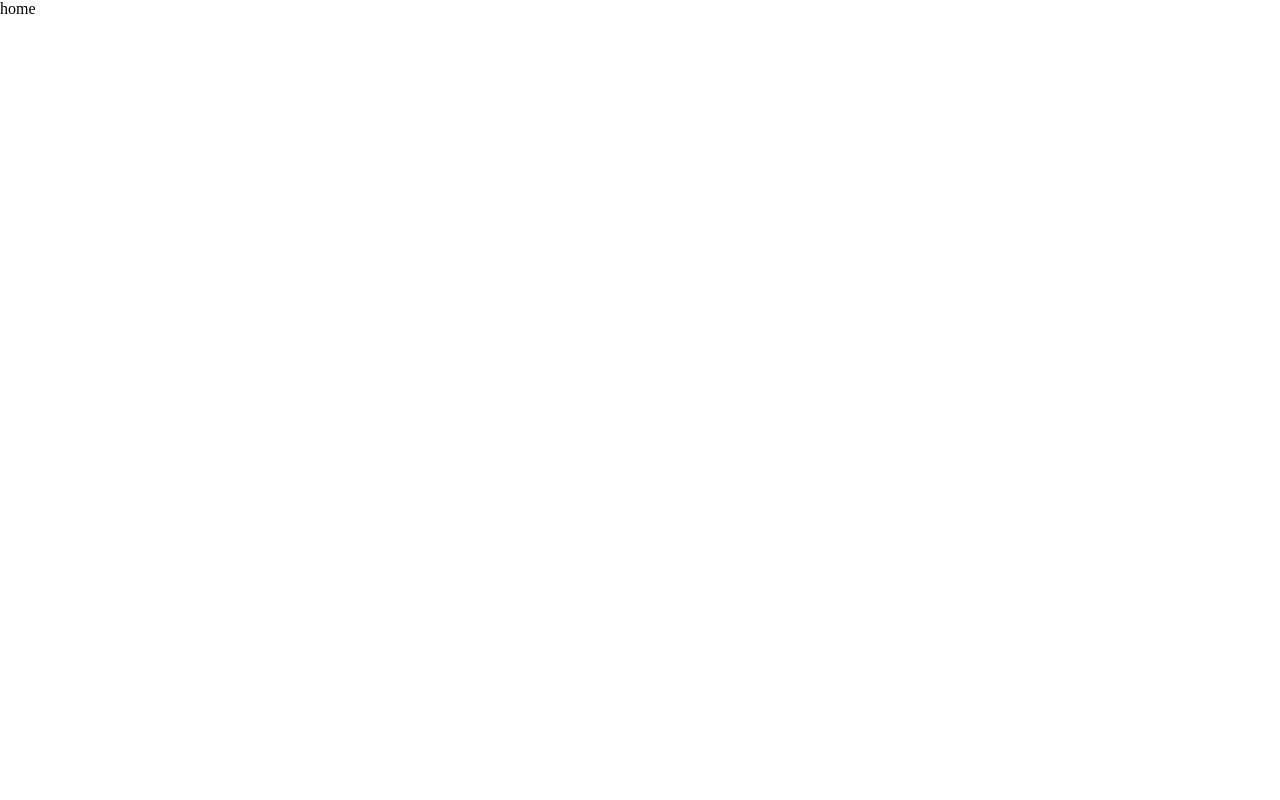
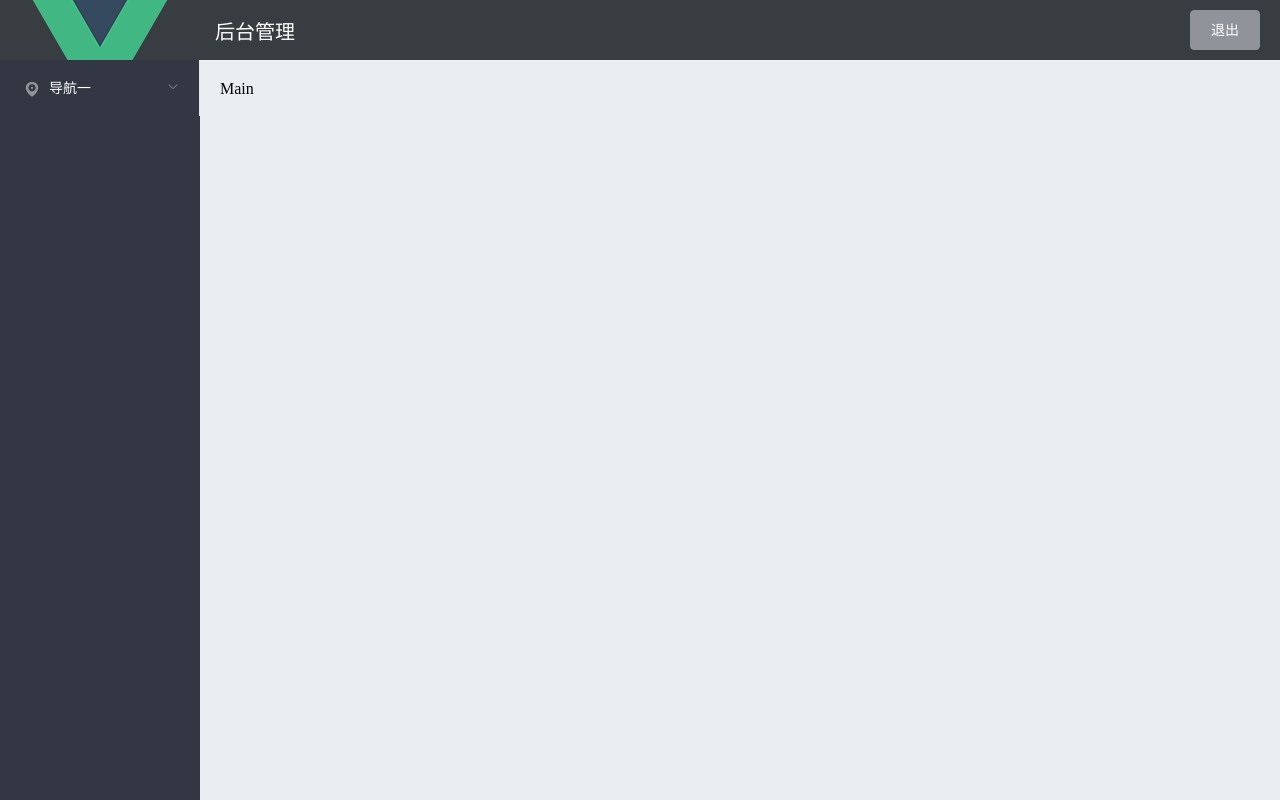
Before and after one commit to jonssonyan/faka-ui, a Vue app: page /#/home in a window 1280 px wide. Built offline with nearby package versions, Linux system fonts and the light colour scheme; sample sign-in values are in the browser's storage.

Commit message:
后台布局设计

```diff
--- a/src/components/Home.vue
+++ b/src/components/Home.vue
@@ -1,13 +1,90 @@
 <template>
-    <div>
-        home
-    </div>
+    <el-container class="home-container">
+        <!--头部区域-->
+        <el-header>
+            <div>
+                <img src="../assets/logo.png" alt="">
+                <span>后台管理</span>
+            </div>
+            <el-button type="info" @click="logout">退出</el-button>
+        </el-header>
+        <!--主题区域-->
+        <el-container>
+            <!--侧边栏-->
+            <el-aside width="200px">
+                <el-menu
+                        background-color="#333744"
+                        text-color="#fff"
+                        active-text-color="#ffd04b">
+                    <!--一级菜单-->
+                    <el-submenu index="1">
+                        <!--一级菜单模板区域-->
+                        <template slot="title">
+                            <!--图标-->
+                            <i class="el-icon-location"></i>
+                            <!--文本-->
+                            <span>导航一</span>
+                        </template>
+                        <!--二级菜单-->
+                        <el-menu-item index="1-4-1">
+                            <template slot="title">
+                                <!--图标-->
+                                <i class="el-icon-location"></i>
+                                <!--文本-->
+                                <span>导航一</span>
+                            </template>
+                        </el-menu-item>
+                    </el-submenu>
+                </el-menu>
+            </el-aside>
+            <el-container>
+                <!--右侧主题内容-->
+                <el-main>Main</el-main>
+            </el-container>
+        </el-container>
+    </el-container>
 </template>
 
 <script>
-    export default {}
+    export default {
+        methods: {
+            logout: function () {
+                window.sessionStorage.clear()
+                this.$router.push('/login')
+            }
+        }
+    }
 </script>
 
 <style lang="less" scoped>
+    .home-container {
+        height: 100%;
+    }
 
+    .el-header {
+        background-color: #373d41;
+        display: flex;
+        justify-content: space-between;
+        padding-left: 0;
+        align-items: center;
+        color: #fff;
+        font-size: 20px;
+
+        > div {
+            display: flex;
+            align-items: center;
+
+            span {
+                margin-left: 15px;
+            }
+        }
+    }
+
+    .el-aside {
+        background-color: #333744;
+    }
+
+    .el-main {
+        background-color: #EAEDF1;
+    }
 </style>
```
Also changed, not shown: src/main.js (+23 -1 lines).
